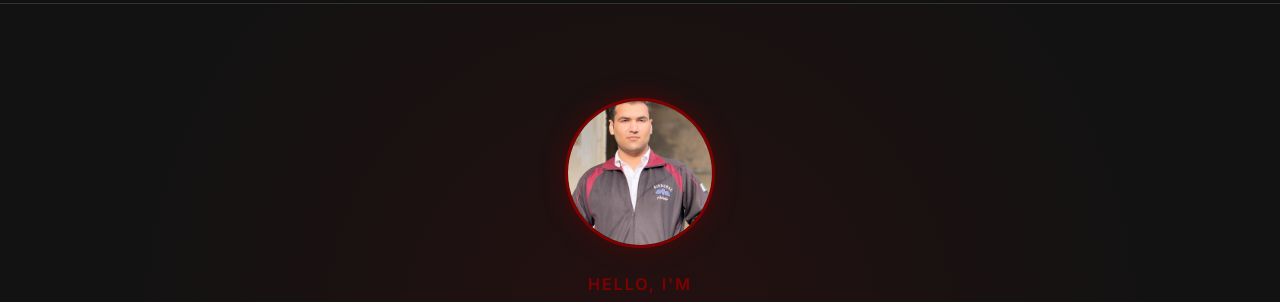
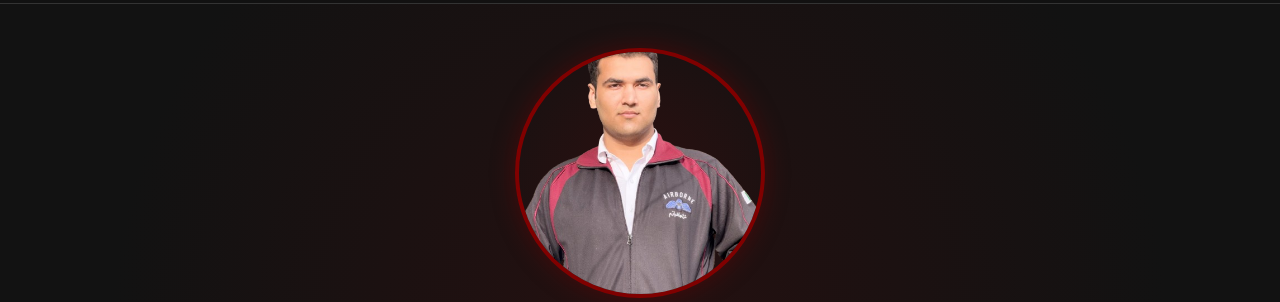
Before and after one commit to parblogerrr-cmyk/hassam-portfolio, a plain HTML site: page index.html in a window 1280 px wide. Shown: the part 67-369 px from the top of the page. Drawn offline with nearby package versions, Linux system fonts and the light colour scheme; a web font is replaced by a local one.

Commit message:
Update profile photo to transparent PNG

```diff
--- a/index.html
+++ b/index.html
@@ -78,7 +78,7 @@
         <!-- Hero Section -->
         <section id="home" class="hero">
             <div class="container hero-content">
-                <img src="hassam.jpg" alt="Muhammad Hassam" class="profile-img animate-up">
+                <img src="hassambg.png" alt="Muhammad Hassam" class="profile-img animate-up">
                 <p class="subtitle animate-up delay-1">Hello, I'm</p>
                 <h1 class="animate-up delay-2">Muhammad Hassam</h1>
                 <h2 class="animate-up delay-3">Linguistics Student & <span class="highlight">Creative Writer</span></h2>
--- a/style.css
+++ b/style.css
@@ -440,14 +440,16 @@ textarea:focus {
 }
 
 .profile-img {
-    width: 150px;
-    height: 150px;
+    width: 250px;
+    height: 250px;
     border-radius: 50%;
     object-fit: cover;
     margin: 0 auto 1.5rem;
-    border: 3px solid var(--color-primary);
+    border: 4px solid var(--color-primary);
     box-shadow: 0 0 25px rgba(128, 0, 0, 0.4);
     display: block;
+    background: radial-gradient(circle, #2a1010 0%, transparent 70%);
+    /* Subtle backing for transparency */
 }
 
 /* Responsive */
```
Also changed, not shown: hassam.jpg (deleted), hassambg.png (added).
